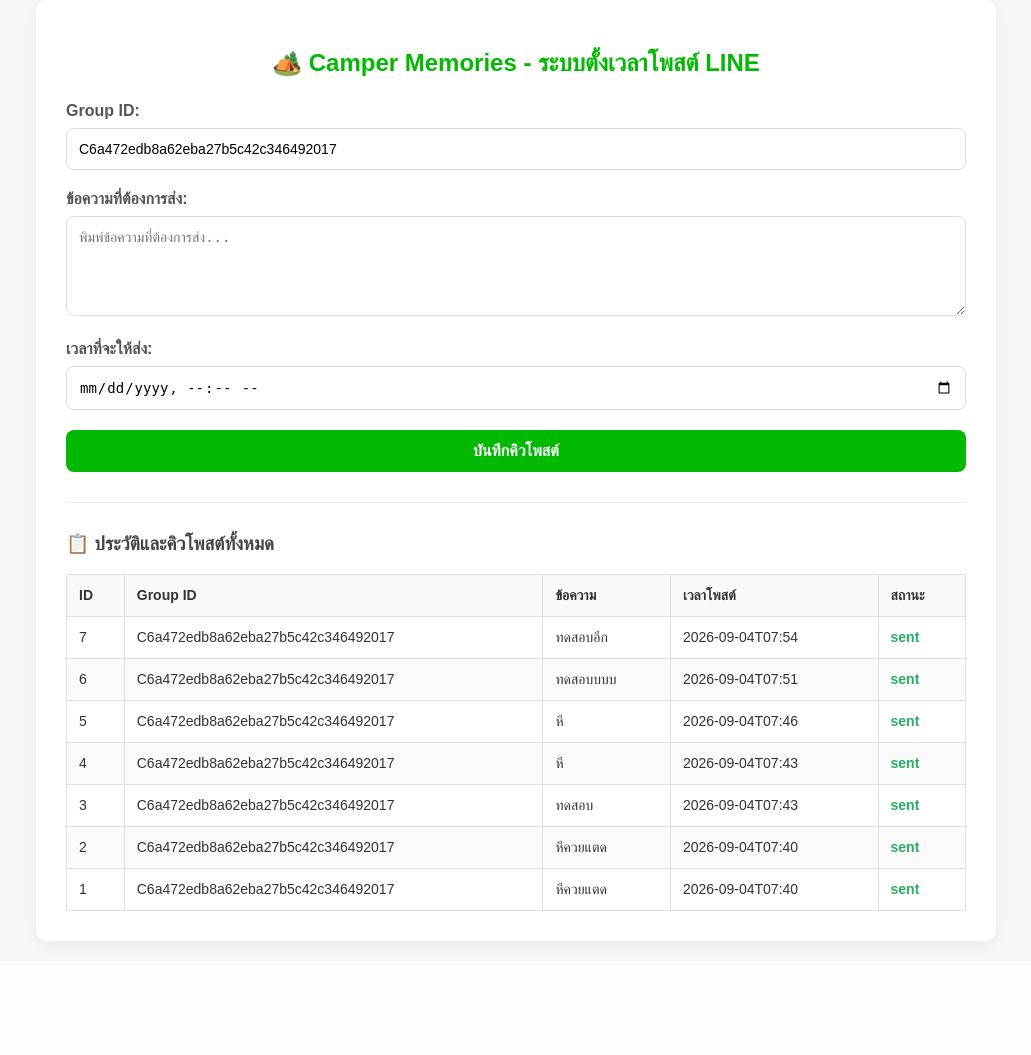
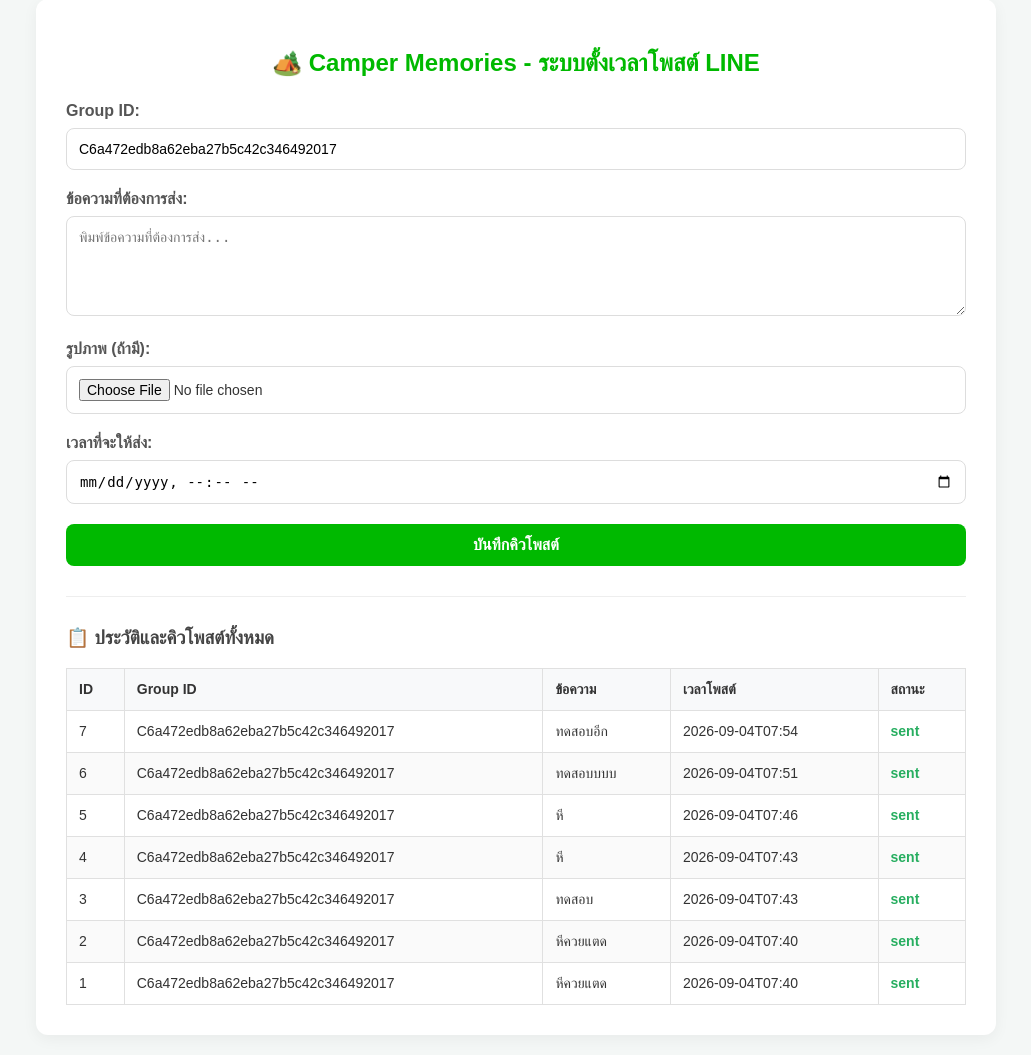
Before and after one commit to ice1st/camper-bot, a Flask app: page / in a window 1280 px wide. Shown: the part 21-1076 px from the top of the page, without its empty margins (124-1155 px from the left). Before the commit the page ends 970 px from the top, so only its background shows below. Run offline with Flask 3, Linux system fonts and the light colour scheme; data comes from the database, SQL or seed files in the repository.

Commit message:
Update index.html

```diff
--- a/line_bot_panel/templates/index.html
+++ b/line_bot_panel/templates/index.html
@@ -34,7 +34,7 @@
             font-weight: bold;
             color: #555;
         }
-        input[type="text"], input[type="datetime-local"], textarea {
+        input[type="text"], input[type="datetime-local"], input[type="file"], textarea {
             width: 100%;
             padding: 12px;
             border: 1px solid #ddd;
@@ -102,8 +102,8 @@
 <div class="container">
     <h2>🏕️ Camper Memories - ระบบตั้งเวลาโพสต์ LINE</h2>
 
-    <!-- ฟอร์มสำหรับสร้างคิวโพสต์ -->
-    <form method="POST">
+    <!-- ฟอร์มสร้างคิวโพสต์ รองรับการอัปโหลดรูปภาพ -->
+    <form method="POST" enctype="multipart/form-data">
         <div class="form-group">
             <label for="group_id">Group ID:</label>
             <input type="text" id="group_id" name="group_id" value="C6a472edb8a62eba27b5c42c346492017" required>
@@ -111,7 +111,12 @@
 
         <div class="form-group">
             <label for="message">ข้อความที่ต้องการส่ง:</label>
-            <textarea id="message" name="message" placeholder="พิมพ์ข้อความที่ต้องการส่ง..." required></textarea>
+            <textarea id="message" name="message" placeholder="พิมพ์ข้อความที่ต้องการส่ง..."></textarea>
+        </div>
+
+        <div class="form-group">
+            <label for="image">รูปภาพ (ถ้ามี):</label>
+            <input type="file" id="image" name="image" accept="image/*">
         </div>
 
         <div class="form-group">
@@ -141,14 +146,14 @@
                 <td>{{ post[0] }}</td>
                 <td>{{ post[1] }}</td>
                 <td>{{ post[2] }}</td>
-                <td>{{ post[3] }}</td> <!-- เวลาโพสต์ -->
+                <td>{{ post[3] }}</td>
                 <td>
                     {% if post[4] == 'sent' %}
                         <span class="status-sent">sent</span>
                     {% else %}
                         <span class="status-pending">pending</span>
                     {% endif %}
-                </td> <!-- สถานะ -->
+                </td>
             </tr>
             {% endfor %}
         </tbody>
```
